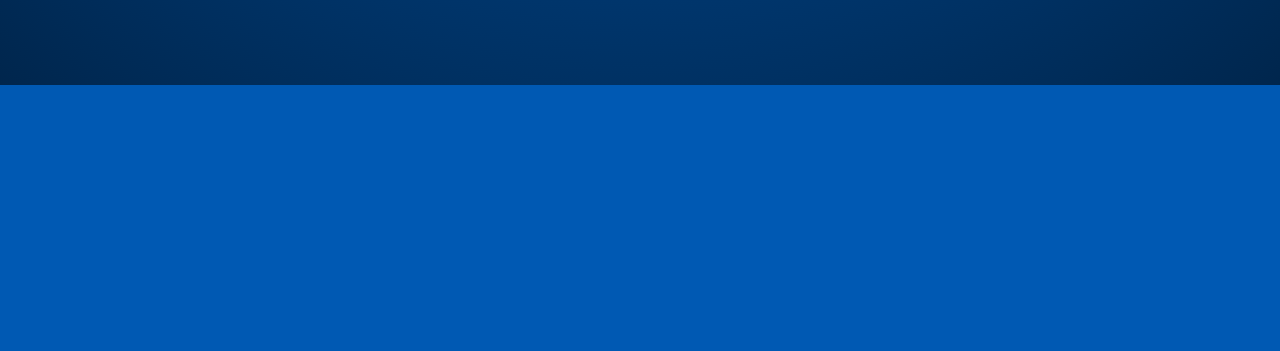
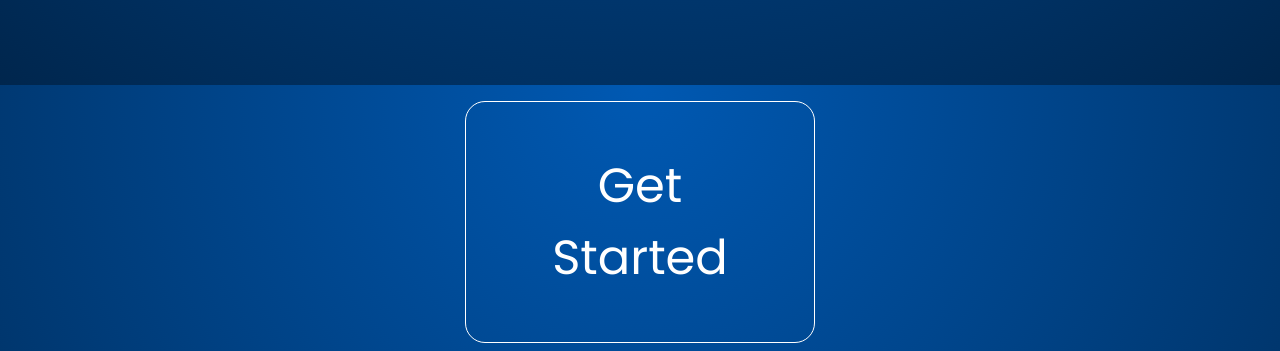
Before and after one commit to JPadley18/pluto, a plain HTML site: page index.html in a window 1280 px wide. Shown: the part 715-1066 px from the top of the page. Before the commit the page ends 800 px from the top, so only its background shows below. Drawn offline with Linux system fonts and the light colour scheme.

Commit message:
Added 'Get Started' button

```diff
--- a/css/style.css
+++ b/css/style.css
@@ -32,3 +32,20 @@
 	font-size: 1000%;
 	color: white;
 }
+
+.get-started{
+	width: 20%;
+	margin: 2.5em auto 0 auto;
+	background-color: transparent;
+	color: white;
+	border: 1px solid white;
+	border-radius: 20px;
+	padding: 1em;
+	font-family: "Poppins", sans-serif;
+	font-weight: 400;
+	font-size: 300%;
+	text-align: center;
+}
+.lg-btn{
+	text-decoration: none;
+}
--- a/index.html
+++ b/index.html
@@ -16,5 +16,11 @@
 			<h2 class="main-subtitle">Project Management</h2>
 		</div>
 
+		<a href="#" class="lg-btn">
+			<div class="get-started">
+				Get Started
+			</div>
+		</a>
+
 	</body>
 </html>
```
